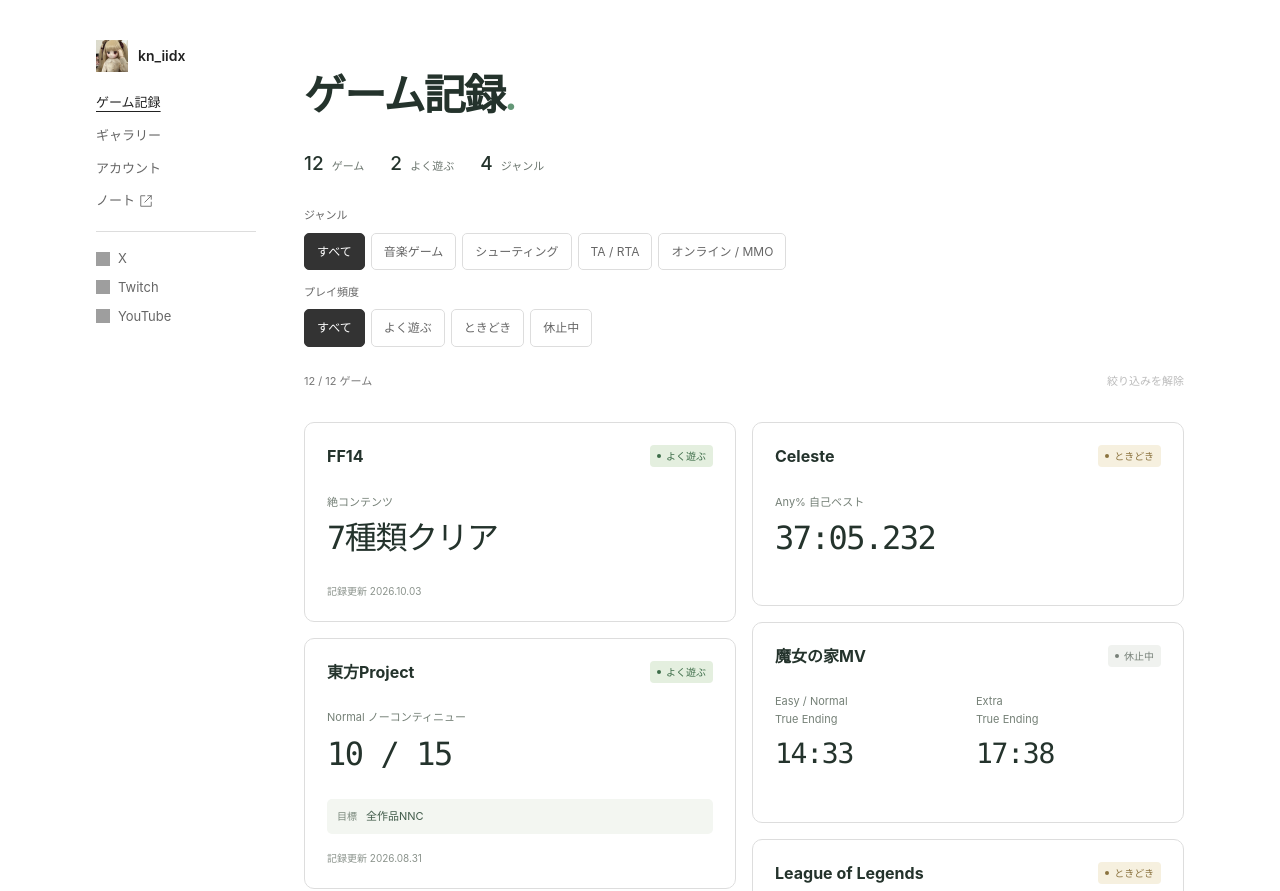
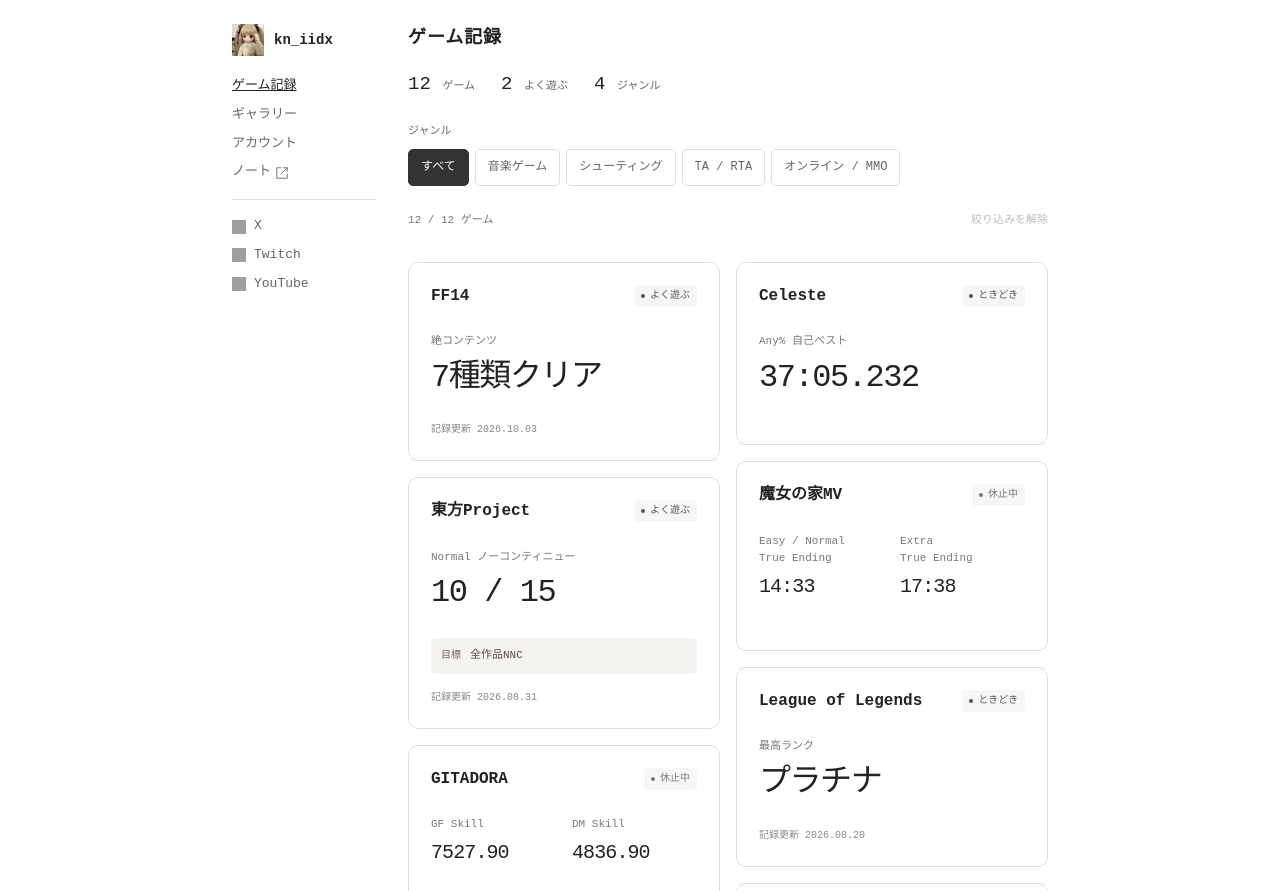
Before and after one commit to rabbit34x/profile, a website: page games.html in a window 1280 px wide. Shown: the top 891 px of the page. Drawn offline with Linux system fonts and the light colour scheme; grey boxes are pictures that could not be loaded.

Commit message:
Align games page styling and simplify frequency controls

```diff
--- a/games.css
+++ b/games.css
@@ -1,27 +1,11 @@
-.games-page {
-  background: #fff;
-  color: #24332c;
-  font-family: -apple-system, BlinkMacSystemFont, "Segoe UI", "Noto Sans JP", sans-serif;
-}
-.games-page .page-shell {
-  grid-template-columns: 160px minmax(0, 880px);
-  width: min(100%, 1120px);
-  gap: 48px;
-  padding-top: 40px;
-}
-.games-page .sidebar { top: 40px; font-size: 13px; }
-.games-page .sidebar nav { gap: 12px; }
-.games-page a { text-underline-offset: 4px; }
 .games-page a:focus-visible, .games-page summary:focus-visible {
-  outline: 2px solid #427c61;
+  outline: 2px solid #555;
   outline-offset: 5px;
   border-radius: 3px;
 }
-.records-intro { padding: 16px 0 28px; }
-.records-intro h1 { margin: 12px 0 16px; font-size: clamp(30px, 4vw, 42px); letter-spacing: -.04em; line-height: 1.3; }
-.records-intro h1 span { color: #639777; }
-.records-count { display: flex; gap: 26px; margin-top: 26px; color: #6b756e; font-size: 11px; }
-.records-count strong { margin-right: 5px; font-size: 19px; font-weight: 500; color: #24332c; }
+.records-intro { margin-bottom: 24px; }
+.records-count { display: flex; gap: 26px; margin-top: 16px; color: #666; font-size: 11px; }
+.records-count strong { margin-right: 5px; font-size: 19px; font-weight: 500; color: #222; }
 .record-card { position: relative; min-width: 0; background: #fff; border: 1px solid #ddd; border-radius: 10px; padding: 22px; overflow: hidden; }
 .record-masonry { columns: 2; column-gap: 16px; }
 .record-masonry > .record-card { display: inline-block; width: 100%; margin-bottom: 16px; break-inside: avoid; vertical-align: top; }
@@ -44,28 +28,27 @@
   .record-masonry { columns: 1; }
   .record-masonry > .record-card { margin-bottom: 12px; }
 }
-.record-header { display: flex; justify-content: space-between; align-items: start; gap: 8px; }
+.record-header { display: flex; justify-content: space-between; align-items: start; flex-wrap: wrap; gap: 8px; }
 .record-header h3 { font-size: 16px; font-weight: 650; line-height: 1.4; overflow-wrap: anywhere; }
-.record-status { flex-shrink: 0; display: inline-flex; align-items: center; gap: 5px; padding: 3px 7px; border-radius: 4px; font-size: 10px; background: #f0f2ef; color: #778078; }
+.record-status { flex-shrink: 0; display: inline-flex; align-items: center; gap: 5px; padding: 3px 7px; border-radius: 4px; font-size: 10px; background: #f6f6f6; color: #777; }
 .record-status::before { content: ""; width: 4px; height: 4px; background: currentColor; border-radius: 50%; }
-.record-status.frequent { background: #e4efdf; color: #3c6c48; }
-.record-status.occasional { background: #f6f0df; color: #8b733f; }
+.record-status.frequent, .record-status.occasional { color: #555; }
 .record-overview { margin: 26px 0 22px; }
-.record-label { font-size: 11px; color: #758077; }
-.record-value { margin: 5px 0; font-family: "Cascadia Code", Consolas, monospace; font-size: clamp(24px, 2.8vw, 32px); letter-spacing: -.045em; line-height: 1.4; font-variant-numeric: tabular-nums; overflow-wrap: anywhere; }
-.record-note { font-size: 11px; color: #6d796f; }
+.record-label { font-size: 11px; color: #777; }
+.record-value { margin: 5px 0; font-size: clamp(24px, 2.8vw, 32px); letter-spacing: -.045em; line-height: 1.4; font-variant-numeric: tabular-nums; overflow-wrap: anywhere; }
+.record-note { font-size: 11px; color: #666; }
 .record-card .record-note { display: none; }
 .record-metrics { display: grid; grid-template-columns: repeat(2, minmax(0, 1fr)); gap: 16px; }
 .record-metrics > div { min-width: 0; }
-.record-metrics .record-value { font-size: clamp(20px, 2.3vw, 28px); white-space: nowrap; }
-.record-goal { display: flex; gap: 9px; align-items: baseline; font-size: 11px; color: #425c4b; background: #f3f6f1; padding: 9px 10px; border-radius: 5px; margin-bottom: 16px; }
-.record-goal span { flex-shrink: 0; color: #7b897d; font-size: 10px; }
-.record-details { border-top: 1px solid #e7ebe5; }
+.record-metrics .record-value { font-size: 20px; white-space: nowrap; }
+.record-goal { display: flex; gap: 9px; align-items: baseline; font-size: 11px; color: #524c44; background: #f5f3ef; padding: 9px 10px; border-radius: 5px; margin-bottom: 16px; }
+.record-goal span { flex-shrink: 0; color: #6e655a; font-size: 10px; }
+.record-details { border-top: 1px solid #ddd; }
 .record-details[hidden] { display: none; }
 .record-open { position: absolute; inset: 0; z-index: 1; width: 100%; height: 100%; padding: 0; border: 0; border-radius: inherit; background: transparent; cursor: pointer; }
 .record-card:has(.record-open:hover) { border-color: #999; }
 .games-page .record-open:focus-visible { outline: 2px solid #555; outline-offset: -3px; }
-.games-page button:focus-visible { outline: 2px solid #427c61; outline-offset: 4px; }
+.games-page button:focus-visible { outline: 2px solid #555; outline-offset: 4px; }
 .record-modal { position: fixed; inset: 0; width: min(900px, calc(100% - 64px)); height: calc(100dvh - 64px); max-width: none; max-height: none; margin: auto; padding: 0; border: 1px solid #ddd; border-radius: 12px; background: #fff; color: #222; box-shadow: 0 18px 70px #0002; }
 .record-modal::backdrop { background: rgb(0 0 0 / 28%); }
 .record-modal[open] { display: flex; flex-direction: column; }
@@ -88,12 +71,12 @@
   .record-modal-close { padding: 8px 12px; }
   .record-modal-content { padding: 24px 16px 40px; }
 }
-.record-details > summary { display: flex; align-items: center; justify-content: space-between; padding-top: 14px; color: #46634f; font-size: 11px; gap: 12px; }
+.record-details > summary { display: flex; align-items: center; justify-content: space-between; padding-top: 14px; color: #555; font-size: 11px; gap: 12px; }
 .record-details > summary > span { font-size: 16px; transition: transform .15s; }
 .record-details[open] > summary > span { transform: rotate(45deg); }
 .record-detail-body { padding-top: 18px; min-width: 0; }
-.record-detail-body a { color: #416b50; }
-.record-updated { margin-top: 16px; color: #8b938c; font-size: 10px; }
+.record-detail-body a { color: #555; }
+.record-updated { margin-top: 16px; color: #888; font-size: 10px; }
 .record-detail-body .progress-table { overflow-x: auto; }
 .record-detail-body .progress-table table { min-width: 480px; }
 .record-detail-body th, .record-detail-body td { font-variant-numeric: tabular-nums; }
@@ -104,16 +87,6 @@
 .record-detail-body .ta-records td { white-space: normal; }
 .record-detail-body .ta-records td:last-child { white-space: nowrap; font-variant-numeric: tabular-nums; }
 .record-detail-body .achievement-history { max-height: 240px; overflow-y: auto; }
-.games-page .site-footer { margin-top: 56px; }
-@media (max-width: 1000px) and (min-width: 761px) {
-  .games-page .page-shell { grid-template-columns: 144px minmax(0, 1fr); gap: 28px; }
-  .record-header { flex-wrap: wrap; }
-}
-@media (max-width: 760px) {
-  .games-page .page-shell { display: block; padding: 16px 20px 24px; }
-  .games-page .sidebar { position: static; }
-  .records-intro { padding-top: 12px; }
-}
 @media (max-width: 540px) {
   .record-card { padding: 20px; }
   .record-value { font-size: 30px; }
--- a/games.html
+++ b/games.html
@@ -7,7 +7,7 @@
   <title>ゲーム記録 | kn_iidx</title>
   <link rel="icon" href="favicon.ico">
   <link rel="stylesheet" href="style.css">
-  <link rel="stylesheet" href="games.css">
+  <link rel="stylesheet" href="games.css?v=20261005-genre-only">
 
 </head>
 
@@ -35,7 +35,7 @@
 
     <main class="page-content">
 
-<header class="records-intro"><h1>ゲーム記録<span aria-hidden="true">.</span></h1><div class="records-count"><span><strong>12</strong> ゲーム</span><span><strong>2</strong> よく遊ぶ</span><span><strong>4</strong> ジャンル</span></div></header>
+<header class="records-intro"><h1 class="page-title">ゲーム記録</h1><div class="records-count"><span><strong>12</strong> ゲーム</span><span><strong>2</strong> よく遊ぶ</span><span><strong>4</strong> ジャンル</span></div></header>
 <form class="record-filters" hidden aria-label="ゲームを絞り込む">
 <fieldset><legend>ジャンル</legend><div class="filter-options">
 <label><input type="radio" name="genre" value="all" checked><span>すべて</span></label>
@@ -43,12 +43,6 @@
 <label><input type="radio" name="genre" value="stg"><span>シューティング</span></label>
 <label><input type="radio" name="genre" value="speedrun"><span>TA / RTA</span></label>
 <label><input type="radio" name="genre" value="online"><span>オンライン / MMO</span></label>
-</div></fieldset>
-<fieldset><legend>プレイ頻度</legend><div class="filter-options">
-<label><input type="radio" name="frequency" value="all" checked><span>すべて</span></label>
-<label><input type="radio" name="frequency" value="frequent"><span>よく遊ぶ</span></label>
-<label><input type="radio" name="frequency" value="occasional"><span>ときどき</span></label>
-<label><input type="radio" name="frequency" value="paused"><span>休止中</span></label>
 </div></fieldset>
 <div class="filter-result"><p role="status" aria-live="polite" id="record-result-count">12 / 12 ゲーム</p><button type="reset" disabled>絞り込みを解除</button></div>
 </form>
@@ -609,7 +603,7 @@
 
   <script src="site-meta.js"></script>
   <script src="site.js"></script>
-  <script src="games.js"></script>
+  <script src="games.js?v=20261005-genre-only"></script>
 </body>
 
 </html>
--- a/games.js
+++ b/games.js
@@ -6,16 +6,14 @@
   const reset = filters.querySelector('[type="reset"]');
   const applyFilters = () => {
     const genre = filters.querySelector('[name="genre"]:checked').value;
-    const frequency = filters.querySelector('[name="frequency"]:checked').value;
     let visible = 0;
     cards.forEach((card) => {
-      card.hidden = !((genre === 'all' || card.dataset.genre === genre)
-        && (frequency === 'all' || card.dataset.frequency === frequency));
+      card.hidden = !(genre === 'all' || card.dataset.genre === genre);
       if (!card.hidden) visible++;
     });
     count.textContent = `${visible} / ${cards.length} ゲーム`;
     empty.hidden = visible !== 0;
-    reset.disabled = genre === 'all' && frequency === 'all';
+    reset.disabled = genre === 'all';
   };
   filters.addEventListener('change', applyFilters);
   filters.addEventListener('submit', (event) => event.preventDefault());
```
Also changed, not shown: docs/game-records.md (+4 -2 lines).
